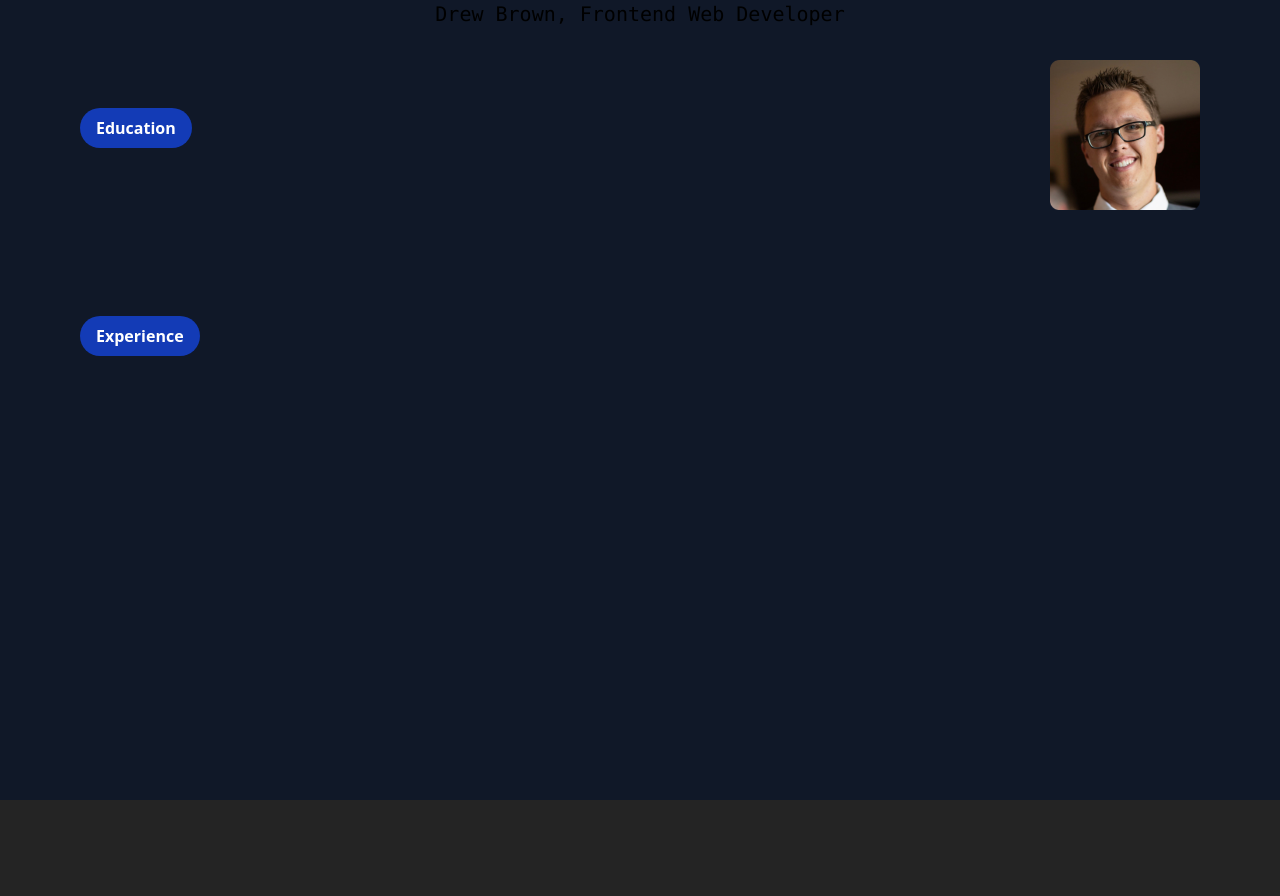
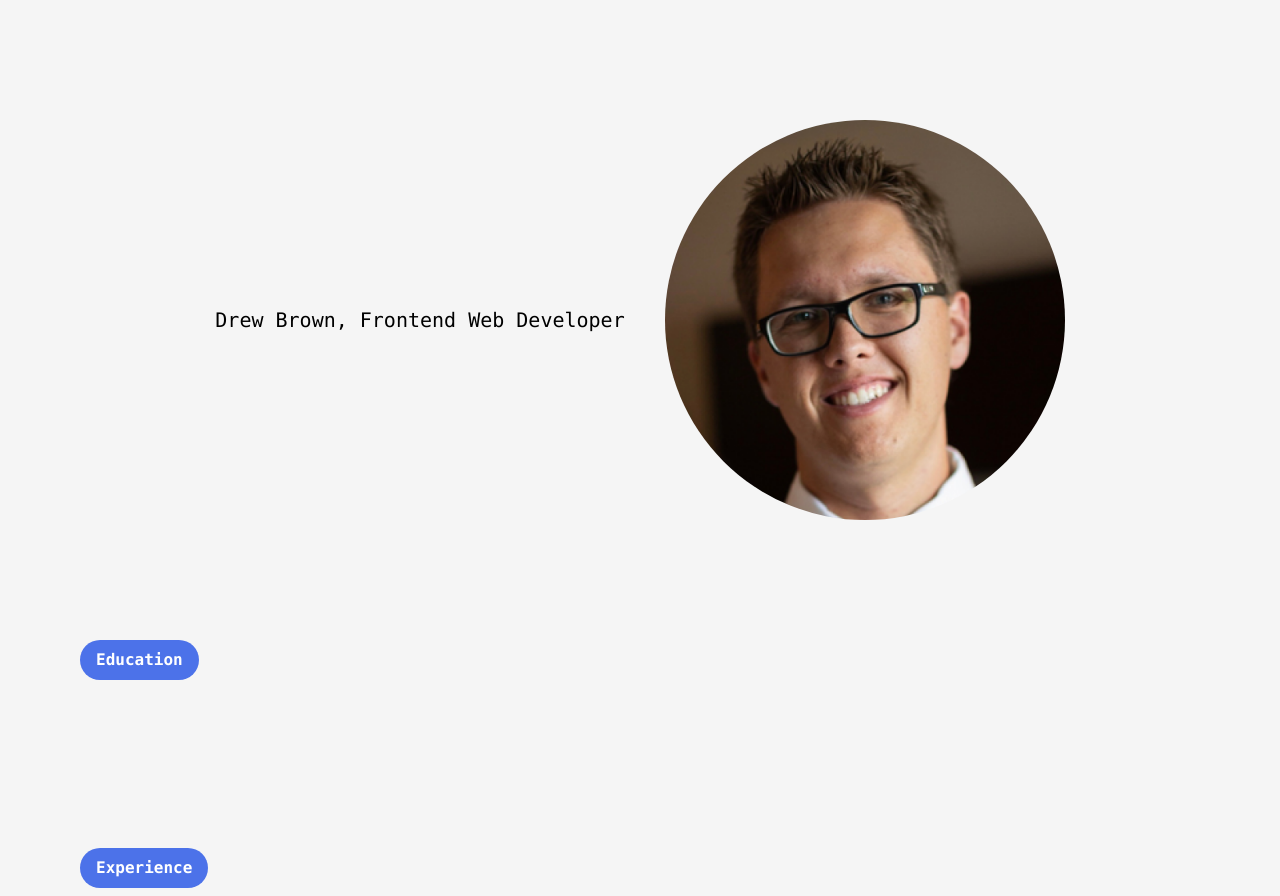
Before and after one commit to drewbrownie21/Portfolio, a React (Vite) app: page / in a window 1280 px wide. Before the commit the page ends 800 px from the top, so only its background shows below. Built offline with nearby package versions, Linux system fonts and the light colour scheme.

Commit message:
Created header comp and styling changes

```diff
--- a/src/App.tsx
+++ b/src/App.tsx
@@ -2,29 +2,24 @@ import './App.css'
 import Education from './components/Education';
 import myHeadshot from './assets/drew.png';
 import Experience from './components/Experience';
+import Header from './components/Header';
 
 
 function App(){
 
   return(
-    <div className='bg-gray-900 min-h-screen text-white'>
-      <div className='mx-auto text-center  text-xl font-medium text-black dark:text-white font-mono'>
-        Drew Brown, Frontend Web Developer
+    <div className='bg-neutral-100 min-h-screen text-black font-mono'>
+      <div className='flex items-center justify-center space-x-10 p-30'>
+        <Header />
+        <img
+        className='w-100 h-100 rounded-full'
+        src={myHeadshot}
+        />
       </div>
       <h2>
         <Education />
         <Experience />
       </h2>
-      <h3
-        className='absolute top-15 right-20'
-      >
-        <img
-        height={150}
-        width={150}
-        src={myHeadshot}
-        />
-      </h3>
-
     </div>
   )
 }
--- a/src/components/Button.tsx
+++ b/src/components/Button.tsx
@@ -11,7 +11,7 @@ function Button(
     return(
         <div>
             <button
-                className="font-bold bg-blue-700/75 hover:bg-slate-400/75 text-white font-bold py-2 px-4 rounded-full"
+                className="font-bold bg-blue-700/75 hover:bg-blue-400 text-white font-bold py-2 px-4 rounded-full"
                 onClick={() => onToggle(!isSelected)}
             >
                 {buttonText}
--- a/src/components/Education.tsx
+++ b/src/components/Education.tsx
@@ -5,7 +5,7 @@ function Education(){
     const [buttonClick, setButtonClick] = useState(false);
 
     return(
-        <div className='university-information ml-20 mt-20'>
+        <div className='university-information ml-20'>
             <Button buttonText={'Education'} isSelected={buttonClick} onToggle={setButtonClick} />
             <div
                 className={`mt-2 transition-all duration-300 ${
--- a/src/components/Experience.tsx
+++ b/src/components/Experience.tsx
@@ -7,6 +7,15 @@ function Experience(){
     return(
         <div className='experience-information ml-20 mt-40'>
             <Button buttonText="Experience" isSelected={isExperienceSelected} onToggle={setIsExperiencedSelected} />
+            <div
+                className={`mt-2 transition-all duration-300 ${
+                    isExperienceSelected ? "opacity-100 max-h-screen" : "opacity-0 max-h-0 overflow-hidden"
+                }`}
+            >
+                <h1>
+                    Quality Engineer - Ridgeline - March 2024 to Present
+                </h1>
+            </div>
         </div>
     )
 }
--- /dev/null
+++ b/src/components/Header.tsx
@@ -0,0 +1,9 @@
+function Header(){
+    return(
+        <div className='text-xl font-medium'>
+        Drew Brown, Frontend Web Developer
+      </div>
+    )
+}
+
+export default Header;
```
